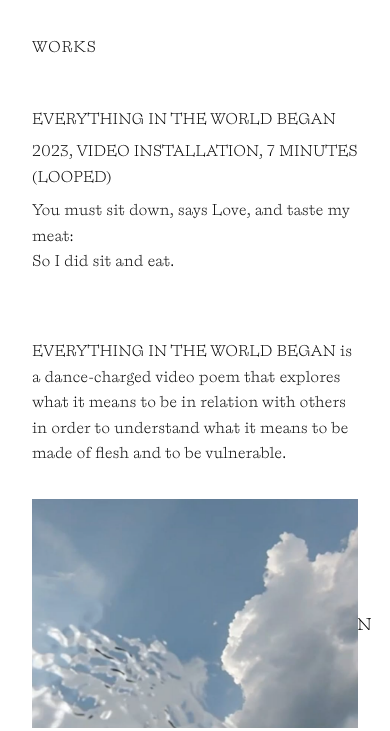
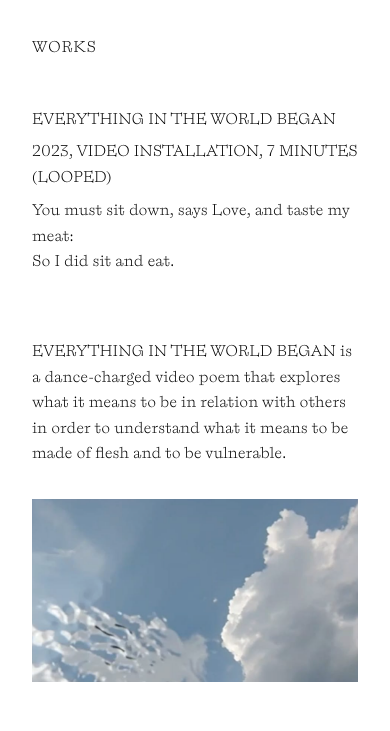
Before and after one commit to eliotbosman/bschinkel, a plain HTML site: page index.html in a window 390 px wide. Shown: the part 113-844 px from the top of the page. Drawn offline with Linux system fonts and the light colour scheme.

Commit message:
Update styles.css

```diff
--- a/styles.css
+++ b/styles.css
@@ -157,6 +157,8 @@ p {
     width: 100%;
     margin-top: 2rem;
     margin-bottom: 2rem;
+    height: 0;
+    padding-bottom: 56.25%;
 }
 
 .sequence-image {
@@ -216,14 +218,13 @@ p {
         height: auto;
         padding: 2rem;
         overflow: visible;
-        display: block;
         position: static;
     }
 
     .column:first-child {
         padding-left: 2rem;
         padding-right: 2rem;
-        padding-bottom: 3rem;
+        padding-bottom: 1rem;
         margin-bottom: 2rem;
     }
 
@@ -241,13 +242,23 @@ p {
         overflow-y: visible;
         padding-right: 0;
         position: static;
-        display: block;
     }
 
     .image-sequence {
         position: relative;
-        margin-top: 2rem;
-        margin-bottom: 2rem;
+        height: 0;
+        padding-bottom: 56.25%;
+        margin-bottom: 6rem;
+        overflow: hidden;
+    }
+
+    .sequence-image {
+        position: absolute;
+        top: 0;
+        left: 0;
+        width: 100%;
+        height: 100%;
+        object-fit: cover;
     }
 
     .cv-item {
```
